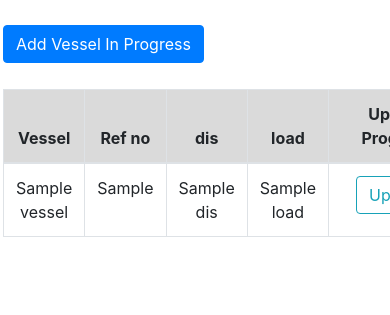
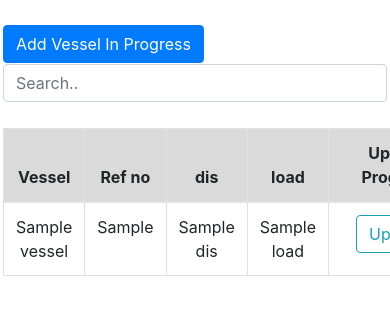
Before and after one commit to csranasinghe/kolomthota_server, a Django app: template vessel_planner/templates/vessel_planner/dashboard.html in a window 390 px wide; the page is wider, and only the part inside the window is pictured. Shown: the part 96-411 px from the top of that part. Run offline with Django 3.2, Linux system fonts and the light colour scheme; the template is opened without the code that fills it: most values are stand-ins (such as "Sample title", 1, 10 or a date in 2020); some libraries are stand-ins or nearby versions.

Commit message:
vessel planner styling part completed

```diff
--- a/vessel_planner/templates/vessel_planner/dashboard.html
+++ b/vessel_planner/templates/vessel_planner/dashboard.html
@@ -1,17 +1,37 @@
 {% extends 'vessel_planner/index.html' %}
 
+{% block extra_js %}
+    {{ block.super }}
+    <script>
+      $(document).ready(function () {
+        $("#myInput").on("keyup", function () {
+          var value = $(this).val().toLowerCase();
+          $("#myTable tr").filter(function () {
+            $(this).toggle($(this).text().toLowerCase().indexOf(value) > -1)
+          });
+        });
+      });
+    </script>
+{% endblock extra_js %}
+{% block content_middle %}
 
-{% block content_middle %}
 <div class="row">
   <div class="col-sm-1"></div>
   <div class="col-sm-10">
-    <button type="button" class="btn btn-primary" data-toggle="modal" data-target="#myModal2">
-      Add Vessel In Progress
-    </button>
-
+    <div class="row">
+      <div class="col-sm-3">
+        <button type="button" class="btn btn-primary" data-toggle="modal" data-target="#myModal2">
+          Add Vessel In Progress
+        </button>
+      </div>
+      <div class="col-sm-6"></div>
+      <div class="col-sm-3">
+        <input class="form-control" id="myInput" type="text" placeholder="Search..">
+      </div>
+    </div>
     {% if messages %}
     <br />
-    <br />
+
     <div class="alert alert-danger">
 
       {% for message in messages %}
@@ -40,7 +60,7 @@
           <th>Remove</th>
         </tr>
       </thead>
-      <tbody>
+      <tbody id="myTable">
         {% for obj in object_list %}
         <tr class=" text-center">
           <td>{{obj.vessel}}</td>
@@ -65,6 +85,7 @@
   </div>
   <div class="col-sm-1"></div>
 </div>
+
 
 
 <!-- The Modal -->
--- a/vessel_planner/templates/vessel_planner/edit_details.html
+++ b/vessel_planner/templates/vessel_planner/edit_details.html
@@ -20,11 +20,11 @@
                             value="{{ progress.vessel.id }}"></input></li>
                 </ul>
                 <div class="form-group">
-                    <label for="dis">{{form.dis.label_tag}}:</label>
+                    <label for="dis">{{form.dis.label_tag}}</label>
                     <input type="number" name="dis" id="dis" placeholder="{{ progress.dis }}" class="form-control">
                 </div>
                 <div class="form-group">
-                    <label for="load">{{form.load.label_tag}}:</label>
+                    <label for="load">{{form.load.label_tag}}</label>
                     <input type="number" name="load" id="load" placeholder="{{ progress.load }}" class=" form-control">
                 </div>
 
```
